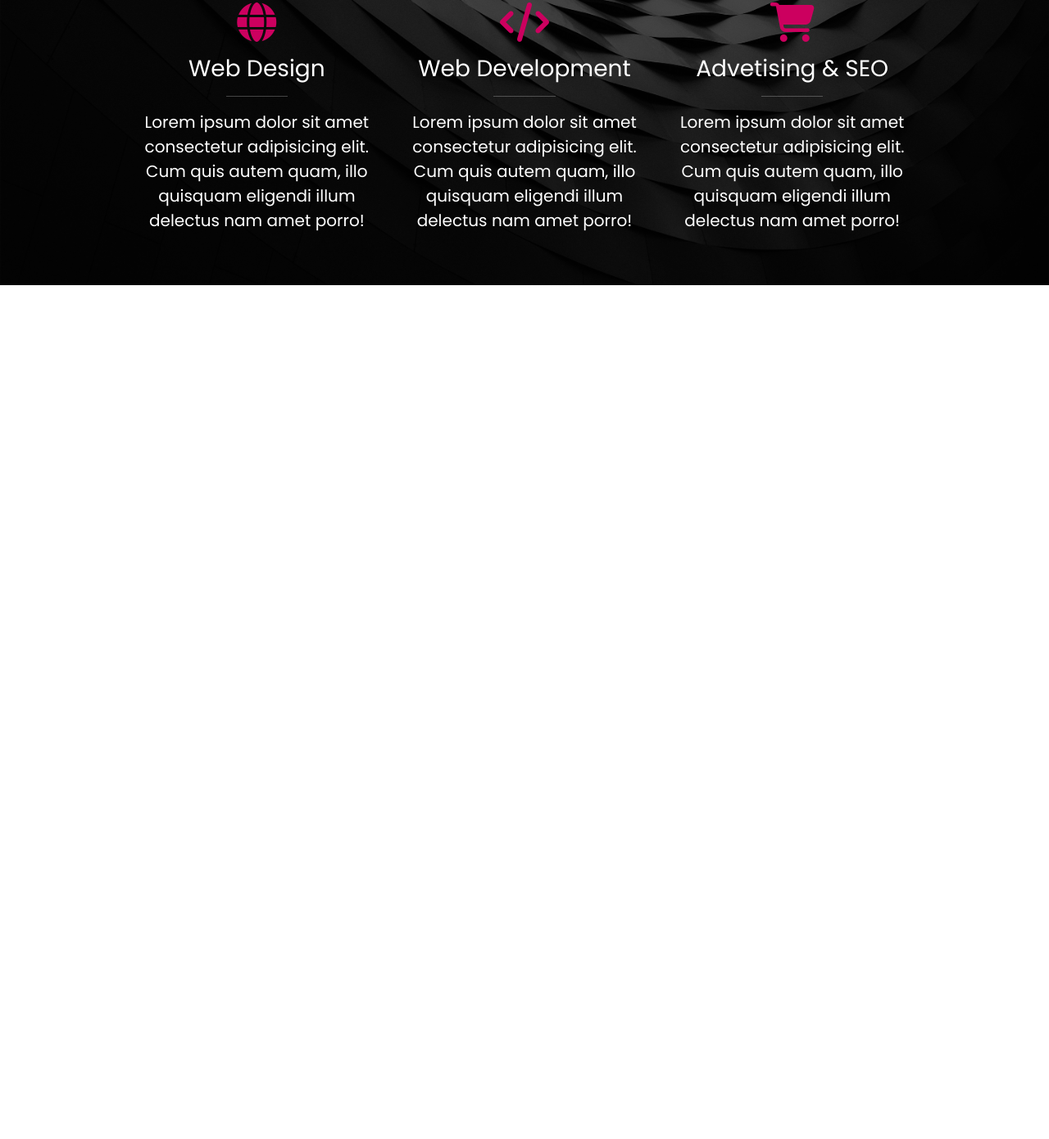
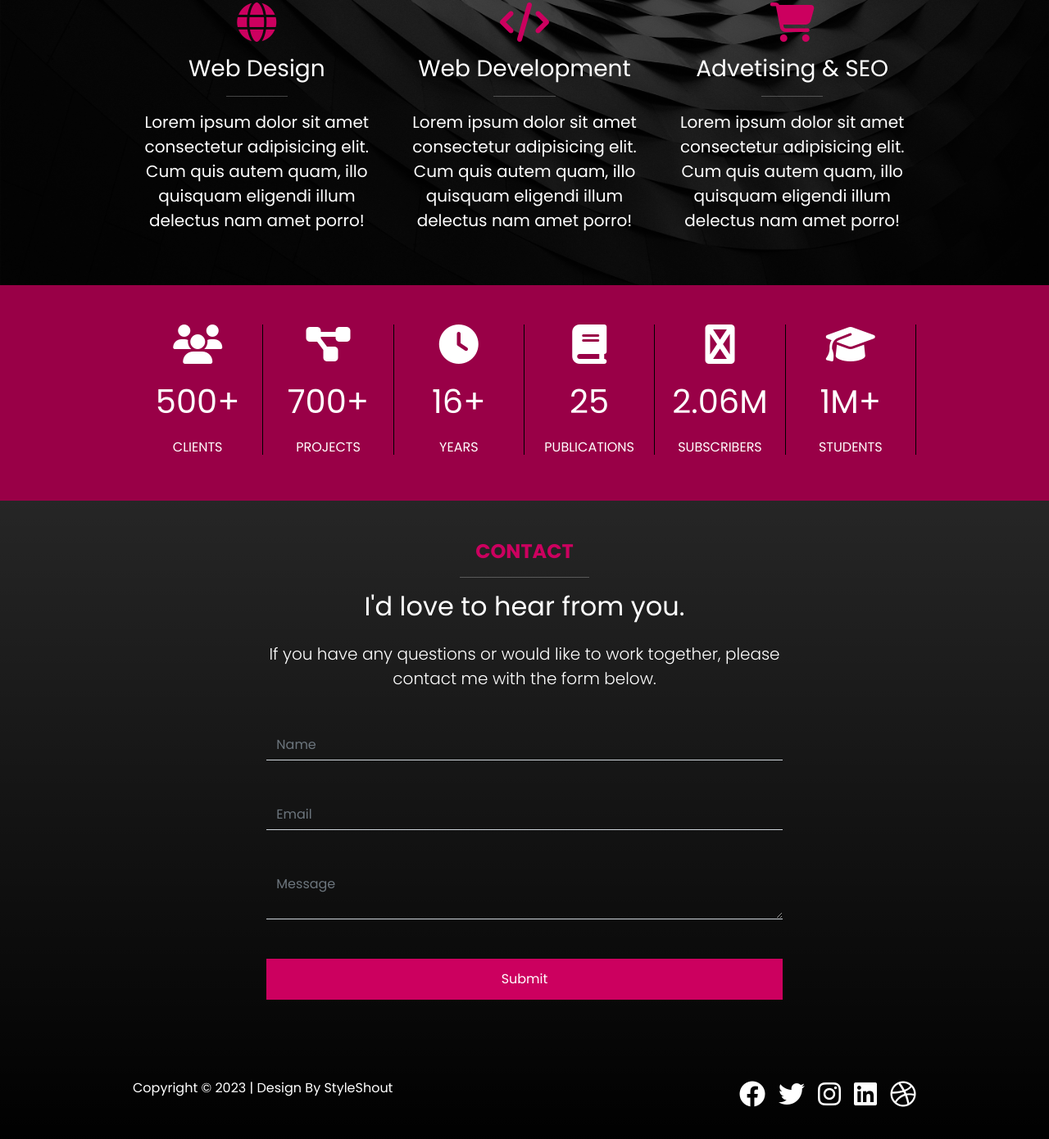
Before and after one commit to Florian-Cywinski/bs5-portfolio-website, a website: page index.html in a window 1280 px wide. Shown: the part 4131-5521 px from the top of the page at 82% size. Before the commit the page ends 4479 px from the top, so only its background shows below. Drawn offline with nearby package versions, Linux system fonts and the light colour scheme; files that its build step writes are made by us from their sources.

Commit message:
Stats & Form

```diff
--- a/index.html
+++ b/index.html
@@ -287,6 +287,104 @@
       </div>
     </section>
 
+    <!-- Stats Section -->
+    <section class="stats py-5 text-bg-secondary">
+      <div class="container">
+        <div class="row g-0">
+          <!-- 1. Column -->
+          <div class="col-md-4 col-lg-2">
+            <div class="stat text-center border-end border-dark">
+              <i class="fas fa-users fa-3x mb-3"></i>
+              <p class="fs-1">500+</p>
+              <h3 class="fs-6 text-uppercase">Clients</h3>
+            </div>
+          </div>
+          <!-- 2. Column -->
+          <div class="col-md-4 col-lg-2">
+            <div class="stat text-center border-end border-dark">
+              <i class="fas fa-project-diagram fa-3x mb-3"></i>
+              <p class="fs-1">700+</p>
+              <h3 class="fs-6 text-uppercase">Projects</h3>
+            </div>
+          </div>
+          <!-- 3. Column -->
+          <div class="col-md-4 col-lg-2">
+            <div class="stat text-center border-end border-dark">
+              <i class="fas fa-clock fa-3x mb-3"></i>
+              <p class="fs-1">16+</p>
+              <h3 class="fs-6 text-uppercase">Years</h3>
+            </div>
+          </div>
+          <!-- 4. Column -->
+          <div class="col-md-4 col-lg-2">
+            <div class="stat text-center border-end border-dark">
+              <i class="fas fa-book fa-3x mb-3"></i>
+              <p class="fs-1">25</p>
+              <h3 class="fs-6 text-uppercase">Publications</h3>
+            </div>
+          </div>
+          <!-- 5. Column -->
+          <div class="col-md-4 col-lg-2">
+            <div class="stat text-center border-end border-dark">
+              <i class="fas fa-youtube fa-3x mb-3"></i>
+              <p class="fs-1">2.06M</p>
+              <h3 class="fs-6 text-uppercase">Subscribers</h3>
+            </div>
+          </div>
+          <!-- 6. Column -->
+          <div class="col-md-4 col-lg-2">
+            <div class="stat text-center border-end border-dark">
+              <i class="fas fa-graduation-cap fa-3x mb-3"></i>
+              <p class="fs-1">1M+</p>
+              <h3 class="fs-6 text-uppercase">Students</h3>
+            </div>
+          </div>
+        </div>
+      </div>
+    </section>
+
+    <!-- Contact Section (with form and footer) -->
+    <section class="contact text-bg-dark bg-gradient py-5">
+      <div class="container">
+        <div class="row">
+          <div class="col-md-8 offset-md-2">
+            <div class="text-center mb-5">
+              <h4 class="text-uppercase fw-bold text-primary">Contact</h4>
+              <hr class="w-25 mx-auto" />
+              <h2 class="mb-4">I'd love to hear from you.</h2>
+              <p class="lead">If you have any questions or would like to work together, please contact me with the form below.</p>
+            </div>
+            <!-- Form -->
+            <form name="contact" netlify>
+              <div class="mb-5">
+                <input type="text" class="form-control bg-transparent border-top-0 border-start-0 border-end-0 rounded-0 border-muted text-white" name="name" placeholder="Name"/>  <!-- I have no idea what it is with border-muted about -> it seams to be for the buttom border -->
+              </div>
+              <div class="mb-5">
+                <input type="email" class="form-control bg-transparent border-top-0 border-start-0 border-end-0 rounded-0 border-muted text-white" name="email" placeholder="Email"/>
+              </div>
+              <div class="mb-5">
+                <textarea class="form-control bg-transparent border-top-0 border-start-0 border-end-0 rounded-0 border-muted text-white" name="message" placeholder="Message"></textarea>
+              </div>
+              <div class="mb-5 d-grid">
+                <button type="submit" class="btn btn-primary">Submit</button>
+              </div>
+            </form>
+          </div>
+        </div>
+        <!-- Footer -->
+        <div class="d-flex mt-5">
+          <p class="flex-grow-1">Copyright &copy; 2023 | Design By StyleShout</p> <!-- The .flex-grow-1 element uses all available space it can, while allowing the remaining flex item (div) its necessary space -> To have the copyright on the left and the icons on the right -->
+          <div class="hstack gap-3">  <!-- hstack gap-3 to be able to add spacing between the social icons -->
+            <a href="#"><i class="fab fa-facebook fa-2x text-white"></i></a>
+            <a class="text-decoration-none" href="#"><i class="fab fa-twitter fa-2x text-white"></i></a>
+            <a class="text-decoration-none" href="#"><i class="fab fa-instagram fa-2x text-white"></i></a>
+            <a class="text-decoration-none" href="#"><i class="fab fa-linkedin fa-2x text-white"></i></a>
+            <a class="text-decoration-none" href="#"><i class="fab fa-dribbble fa-2x text-white"></i></a>
+          </div>
+        </div>
+      </div>
+    </section>
+
     <script src="js/bootstrap.bundle.min.js"></script>
     <script src="js/lightbox-plus-jquery.min.js"></script>
     <script src="js/script.js"></script>
--- a/scss/styles.scss
+++ b/scss/styles.scss
@@ -68,4 +68,11 @@
     .about-content {
         flex-direction: column;
       }
+
+    .stats .stat {
+        border-right: 0 !important;
+        margin-bottom: 40px;
+        border-bottom: var(--bs-dark) solid 1px;
+        padding-bottom: 20px;
+    }
 }
```
